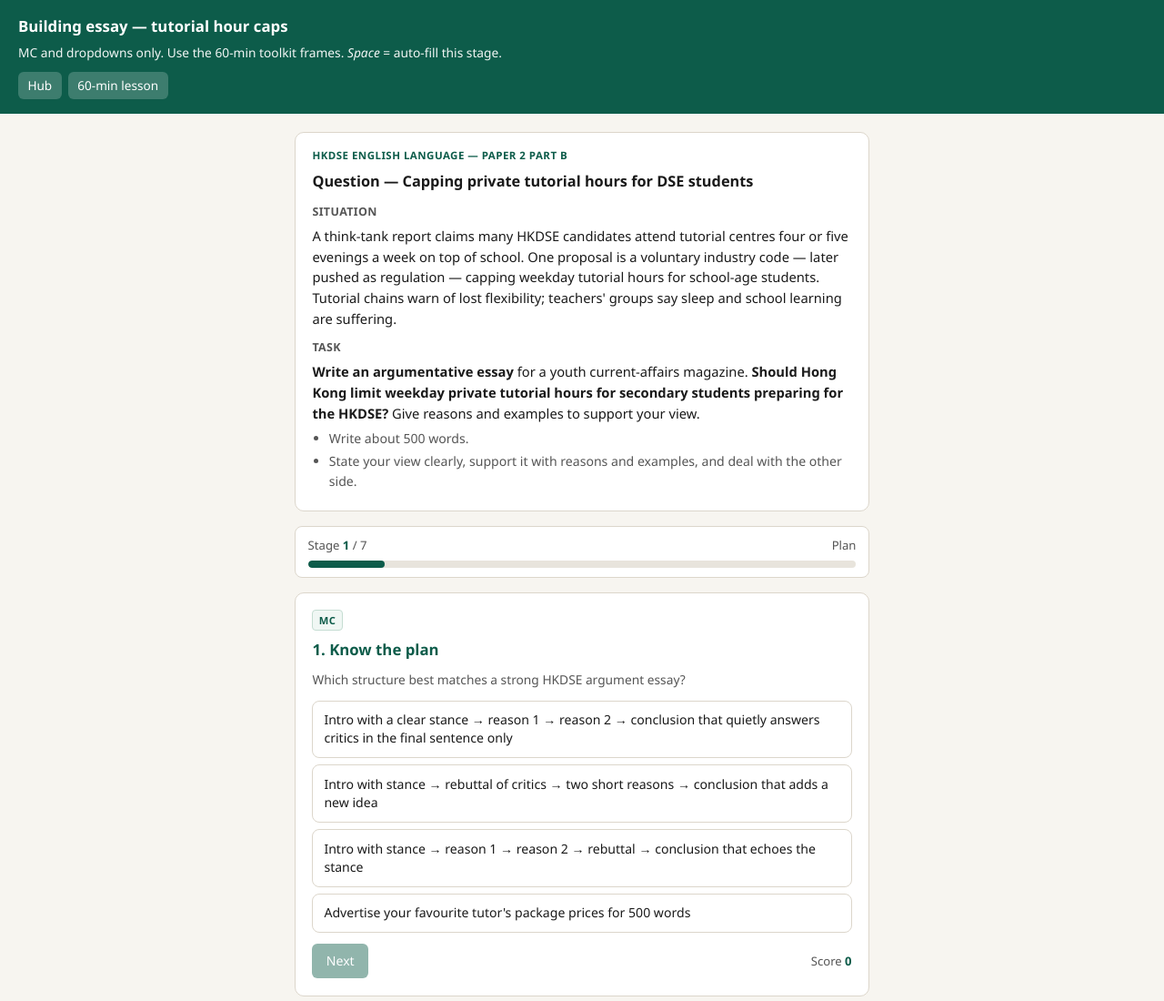
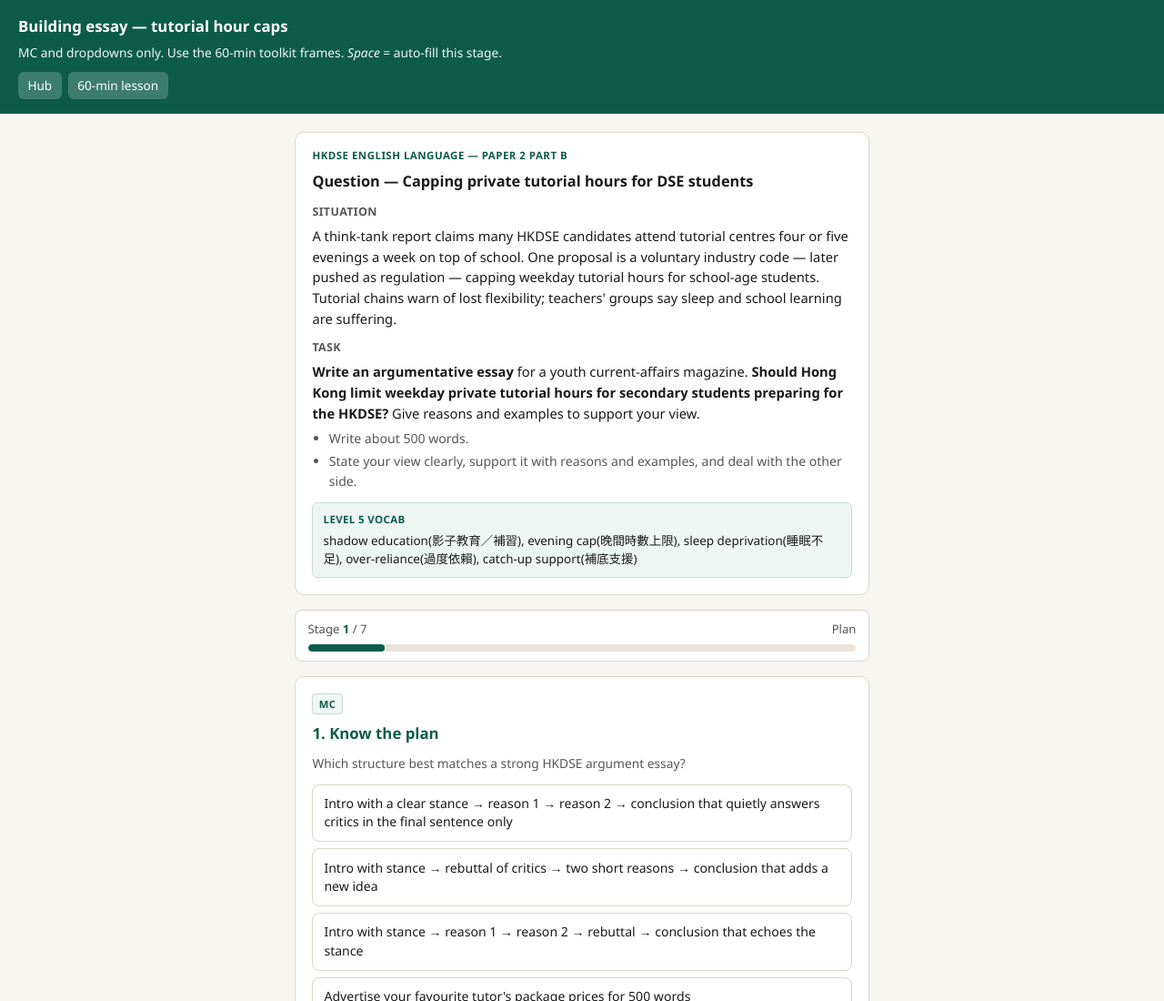
Before and after one commit to beatsaway/quicknote, a plain HTML site: page curtis_dse/building-essay-tutorial-cap.html in a window 1280 px wide. Shown: the top 1100 px of the page at 91% size. Drawn offline with Linux system fonts and the light colour scheme.

Commit message:
Add Level 5 vocab with Cantonese glosses under each building-essay task.
Co-authored-by: Cursor <cursoragent@cursor.com>

```diff
--- a/curtis_dse/building-essay-tutorial-cap.html
+++ b/curtis_dse/building-essay-tutorial-cap.html
@@ -87,6 +87,27 @@
       color: var(--muted);
     }
     .exam-task li { margin-bottom: 0.2rem; }
+
+    .l5-vocab {
+      margin: 0.75rem 0 0;
+      padding: 0.55rem 0.7rem;
+      background: #eef6f3;
+      border: 1px solid #c5ddd2;
+      border-radius: 6px;
+      font-size: 0.84rem;
+      line-height: 1.55;
+      color: var(--text);
+    }
+    .l5-vocab strong {
+      display: block;
+      margin-bottom: 0.25rem;
+      font-size: 0.72rem;
+      font-weight: 700;
+      letter-spacing: 0.03em;
+      text-transform: uppercase;
+      color: var(--accent);
+    }
+
 
     .progress-wrap {
       margin-bottom: 1rem;
@@ -296,6 +317,10 @@
         <li>Write about 500 words.</li>
         <li>State your view clearly, support it with reasons and examples, and deal with the other side.</li>
       </ul>
+      <div class="l5-vocab">
+        <strong>Level 5 vocab</strong>
+        shadow education(影子教育／補習), evening cap(晚間時數上限), sleep deprivation(睡眠不足), over-reliance(過度依賴), catch-up support(補底支援)
+      </div>
     </section>
 
     <div class="progress-wrap">
```
Also changed, not shown: curtis_dse/building-essay-ai-homework.html (+25 -0 lines), curtis_dse/building-essay-four-day-week.html (+25 -0 lines), curtis_dse/building-essay-gba-internship.html (+25 -0 lines), curtis_dse/building-essay-mental-health-days.html (+25 -0 lines), curtis_dse/building-essay-short-video.html (+25 -0 lines).
